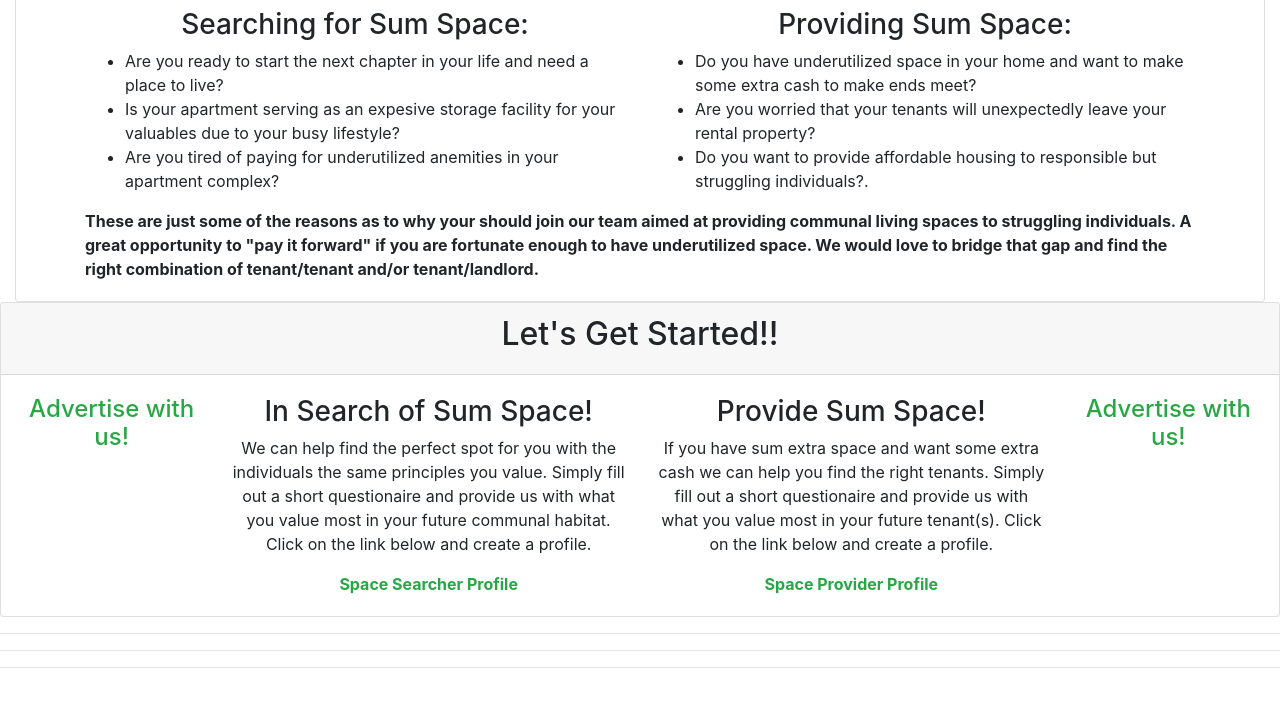
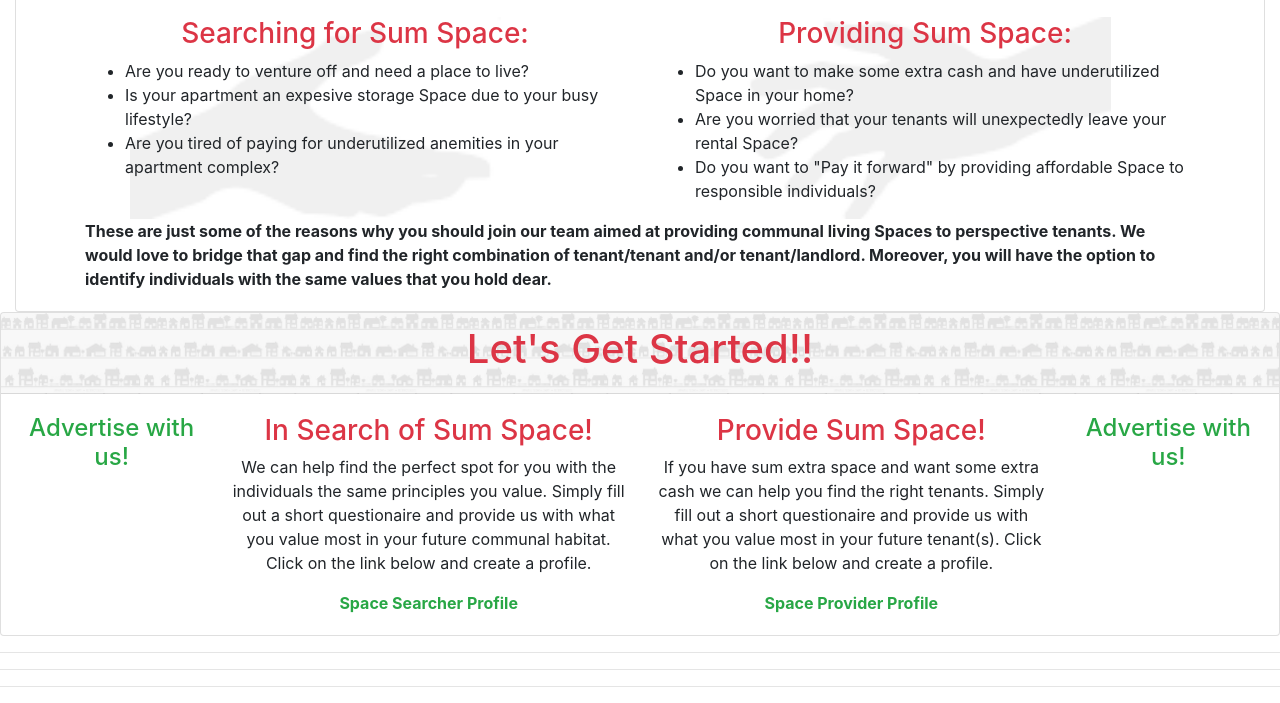
Before and after one commit to asantill68/ProjectIII-GMSS, a website: page views/homepage.html in a window 1280 px wide. Shown: the part 432-1135 px from the top of the page. Drawn offline with nearby package versions, Linux system fonts and the light colour scheme.

Commit message:
More Homepage tweeking

```diff
--- a/public/assets/css/styles.css
+++ b/public/assets/css/styles.css
@@ -5,3 +5,29 @@
     /* font-weight:  bolder; */
 
 }
+
+.card-header {
+    background-image: url("../images/House01.png");
+    background-size: contain;
+}
+
+#search {
+    background-image: url("../images/hands01a.png");
+    background-repeat: no-repeat;
+    background-size: 65%;
+    background-position: 60px;
+    /* opacity: 0.3; */
+    /* color:  red; */
+    /* font-weight:  bolder; */
+
+}
+
+#provide {
+    background-image: url("../images/hands01b.png");
+    background-repeat: no-repeat;
+    background-size: 65%;
+    background-position: 100px;
+    /* opacity: 0.3; */
+    /* color:  red; */
+    /* font-weight:  bolder; */
+}
--- a/views/homepage.html
+++ b/views/homepage.html
@@ -19,7 +19,7 @@
             <div class="container text-danger">
                 <h1 class="display-3 font-weight-bold">Give Me Sum Space!!</h1>
                 <h3 class="lead font-weight-bold display-4">
-                    <h2>Looking for a Room to Lease or Lease out?</h2>
+                    <h2>Looking for Sum Space to Lease or Lease out?</h2>
                     <h2>Look no Further!  You Have Come to the Right Space!!</h2>
                 </h3>
             </div>
@@ -27,33 +27,33 @@
         <!-- Additional Information -->
         <div class="card">
             <div class="card-header">
-                <h2 class="text-center">Why GiveMeSumSpace?</h2>
+                <h1 class="text-center text-danger">Why GiveMeSumSpace?</h1>
             </div>
             <div class="card-body">
 
                 <div class="container">
                     <!-- Columns are always 50% wide, on mobile and desktop -->
                     <div class="row">
-                      <div class="col-6">
-                        <h3 class="text-center">Searching for Sum Space:</h3>
+                      <div class="col-6" id="search">
+                        <h3 class="text-center text-danger">Searching for Sum Space:</h3>
                             <ul>
-                                <li>Are you ready to start the next chapter in your life and need a place to live? </li>
-                                <li>Is your apartment serving as an expesive storage facility for your valuables due to your busy lifestyle?</li>
+                                <li>Are you ready to venture off and need a place to live? </li>
+                                <li>Is your apartment an expesive storage Space due to your busy lifestyle?</li>
                                 <li>Are you tired of paying for underutilized anemities in your apartment complex?</li>
                             </ul>
                         </div>
-                      <div class="col-6">
-                        <h3 class="text-center">Providing Sum Space:</h3>
+                      <div class="col-6" id="provide">
+                        <h3 class="text-center text-danger">Providing Sum Space:</h3>
                         <ul>
-                            <li>Do you have underutilized space in your home and want to make some extra cash to make ends meet?</li>
-                            <li>Are you worried that your tenants will unexpectedly leave your rental property?</li>
-                            <li>Do you want to provide affordable housing to responsible but struggling individuals?.</li>
+                            <li>Do you want to make some extra cash and have underutilized Space in your home?</li>
+                            <li>Are you worried that your tenants will unexpectedly leave your rental Space?</li>
+                            <li>Do you want to "Pay it forward" by providing affordable Space to responsible individuals?</li>
                         </ul>
                       </div>
                     </div>
                     <div class="row">
                         <div class="col-12">
-                          <a class="font-weight-bold">These are just some of the reasons as to why your should join our team aimed at providing communal living spaces to struggling individuals.  A great opportunity to "pay it forward" if you are fortunate enough to have underutilized space.  We would love to bridge that gap and find the right combination of tenant/tenant and/or tenant/landlord.</a>
+                          <a class="font-weight-bold">These are just some of the reasons why you should join our team aimed at providing communal living Spaces to perspective tenants.  We would love to bridge that gap and find the right combination of tenant/tenant and/or tenant/landlord.  Moreover, you will have the option to identify individuals with the same values that you hold dear.</a>
                         </div>
                     </div>
                   </div>
@@ -64,7 +64,7 @@
         <!-- Additional Information -->
         <div class="card">
             <div class="card-header">
-                <h2 class="text-center">Let's Get Started!!</h2>
+                <h1 class="text-center text-danger">Let's Get Started!!</h1>
             </div>
             <div class="card-body">
                <div class="row text-center">
@@ -72,12 +72,12 @@
                         <h4 class="text-success">Advertise with us!</h4>
                     </div>
                     <div class="col-6 col-md-4">
-                        <h3>In Search of Sum Space!</h3>
+                        <h3 class="text-danger">In Search of Sum Space!</h3>
                         <p>We can help find the perfect spot for you with the individuals the same principles you value.  Simply fill out a short questionaire and provide us with what you value most in your future communal habitat.  Click on the link below and create a profile.</p>
                         <a href="#" class="text-success font-weight-bold" title="Create Searcher Profile">Space Searcher Profile</a>
                     </div>
                     <div class="col-6 col-md-4">
-                        <h3>Provide Sum Space!</h3>
+                        <h3 class="text-danger">Provide Sum Space!</h3>
                         <p>If you have sum extra space and want some extra cash we can help you find the right tenants.  Simply fill out a short questionaire and provide us with what you value most in your future tenant(s).  Click on the link below and create a profile.</p>
                         <a href="#" class="text-success font-weight-bold" title="Create Provider Profile">Space Provider Profile</a>
                     </div>
```
Also changed, not shown: public/assets/images/hands01.png (added), public/assets/images/hands01a.png (added), public/assets/images/hands01b.png (added).
